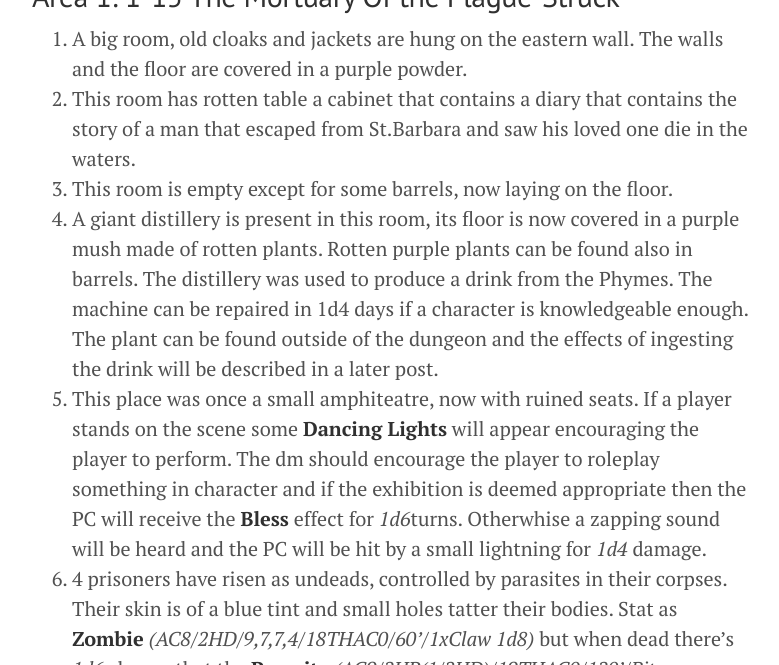
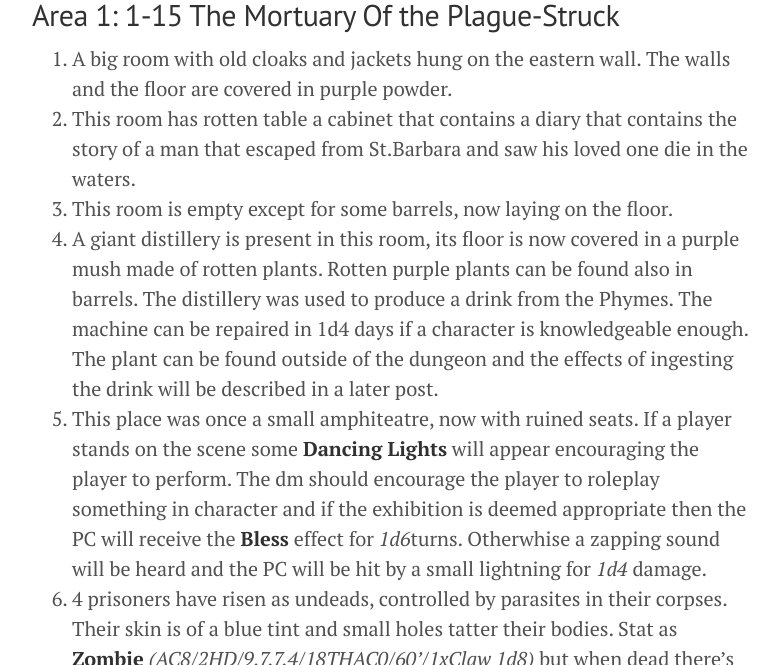
Before and after one commit to thevinter/thevinter.github.io, a Jekyll site: the page built from _posts/2021-02-06-the-mortuary-of-the-plague-struck.md, in a window 1280 px wide and 900 px high, scrolled down 1028 px, cut to the strip 235-900 px from the top of the window. Shown: the whole strip, without its empty margins (248-1027 px from the left). Built offline with Jekyll 4.4.1, drawn with Linux system fonts in a browser that asks for light colours.

Commit message:
added first area

```diff
--- a/_posts/2021-02-06-the-mortuary-of-the-plague-struck.md
+++ b/_posts/2021-02-06-the-mortuary-of-the-plague-struck.md
@@ -5,14 +5,14 @@
 I finally started mappning my map and got to do the first Area. It doesn't have (at the moment) meaningful NPC interactions and will probably be tweaked in the future but I think it conveys the general feel of the dungeon in a decent way. Feel free to steal it.
 
 
-## Backstory
+# Backstory
 The hidden colony was actually a colony of refugees from the nearby city prison of St.Barbara. The city was pillaged by pirates to free one of their leaders and the other prisoners managed to escape via small boats once the main walls were destroyed. This meant that around 200 prisoners, both men and women found themselves in perilous waters for 2 days before finally reaching the island of Layanaka. Knowing that they would be chased the prisoners started excavating a hidden town inside one of the mountains, hoping that one day their crimes and their faces would be forgotten. Sadly that never happened. After only a few months one of the women discovered a purple plant that had relaxing properties: people would be able to forget about their troubles and live a less stressful life in the colony. In less than a month everyone was consuming this plant on a daily basis. Then tragedy struck: little was known to them is that the plant had small parasites feasting on its leaves, parasites that got ingested during the meals and slowly started to grow until, one day, they started leaving the bodies of its inhabitants, dismembering them from the inside and taking ownership over the colony.
 
 ![Map](https://i.imgur.com/pfLt6Ix.png)
 
 ## Area 1: 1-15 The Mortuary Of the Plague-Struck
 
-1. A big room, old cloaks and jackets are hung on the eastern wall. The walls and the floor are covered in a purple powder.
+1. A big room with old cloaks and jackets hung on the eastern wall. The walls and the floor are covered in purple powder.
 2. This room has rotten table a cabinet that contains a diary that contains the story of a man that escaped from St.Barbara and saw his loved one die in the waters.
 3. This room is empty except for some barrels, now laying on the floor.
 4. A giant distillery is present in this room, its floor is now covered in a purple mush made of rotten plants. Rotten purple plants can be found also in barrels. The distillery was used to produce a drink from the Phymes. The machine can be repaired in 1d4 days if a character is knowledgeable enough. The plant can be found outside of the dungeon and the effects of ingesting the drink will be described in a later post.
```
